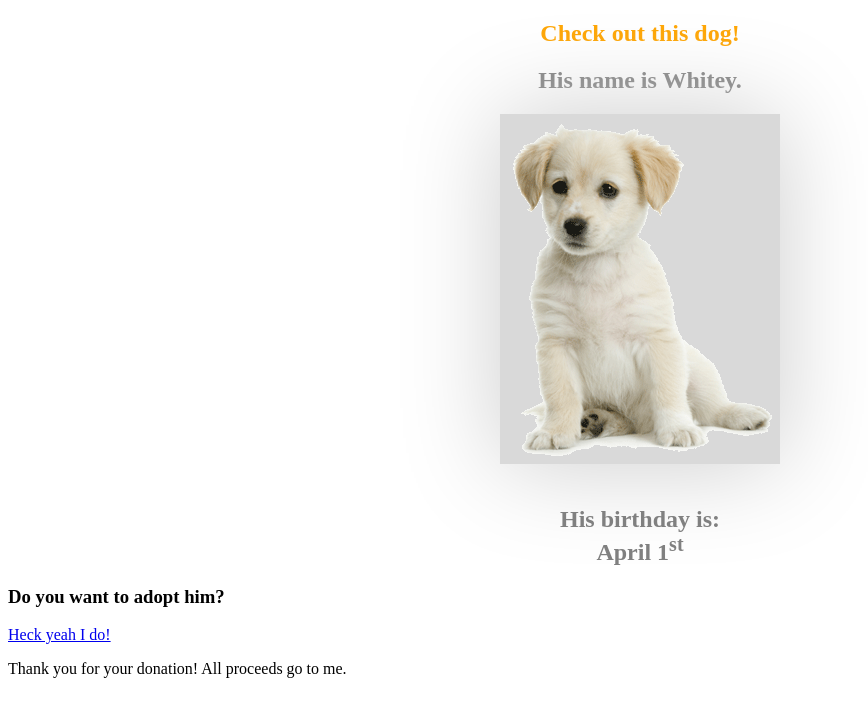
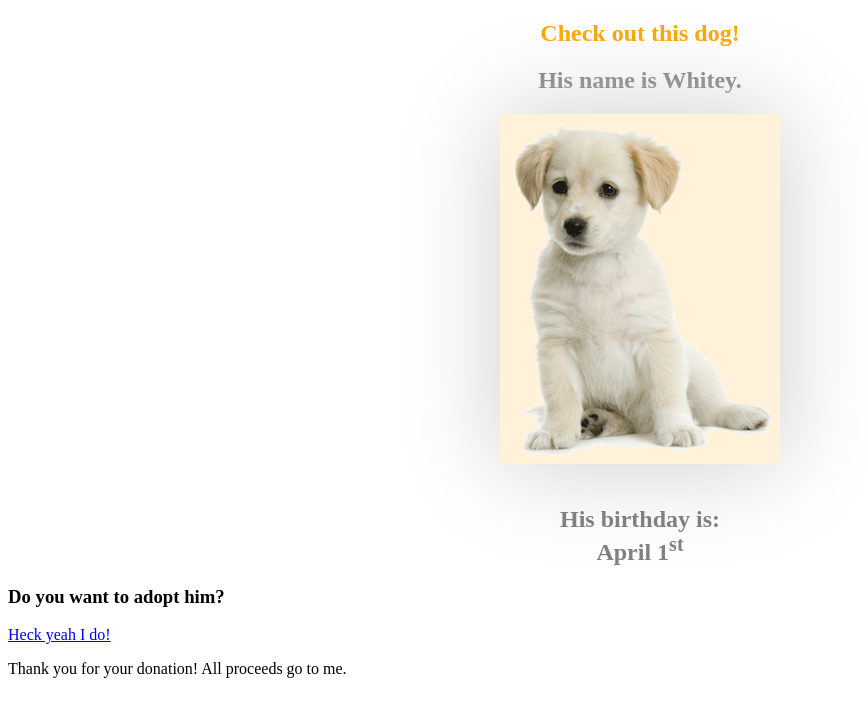
Before and after one commit to aaduggan95/aaduggan.github.io, a plain HTML site: page index.html in a window 1280 px wide. In both pictures the pointer is over the picture 640 px from the left and 288 px from the top of the page. Shown: the whole page, without its empty margins (0-868 px from the left). Drawn offline with Linux system fonts and the light colour scheme.

Commit message:
Styles Change
Changed the background to orange

```diff
--- a/styles.css
+++ b/styles.css
@@ -16,7 +16,7 @@ a:hover{
 }
 img:hover.foo{
 	box-shadow: 0 0 100px #ccc;
-	background-color: rgba(0,0,0,.15);
+	background-color: rgba(255,165,0,.15);
 }
 img{
 	border-color: #000;
```
